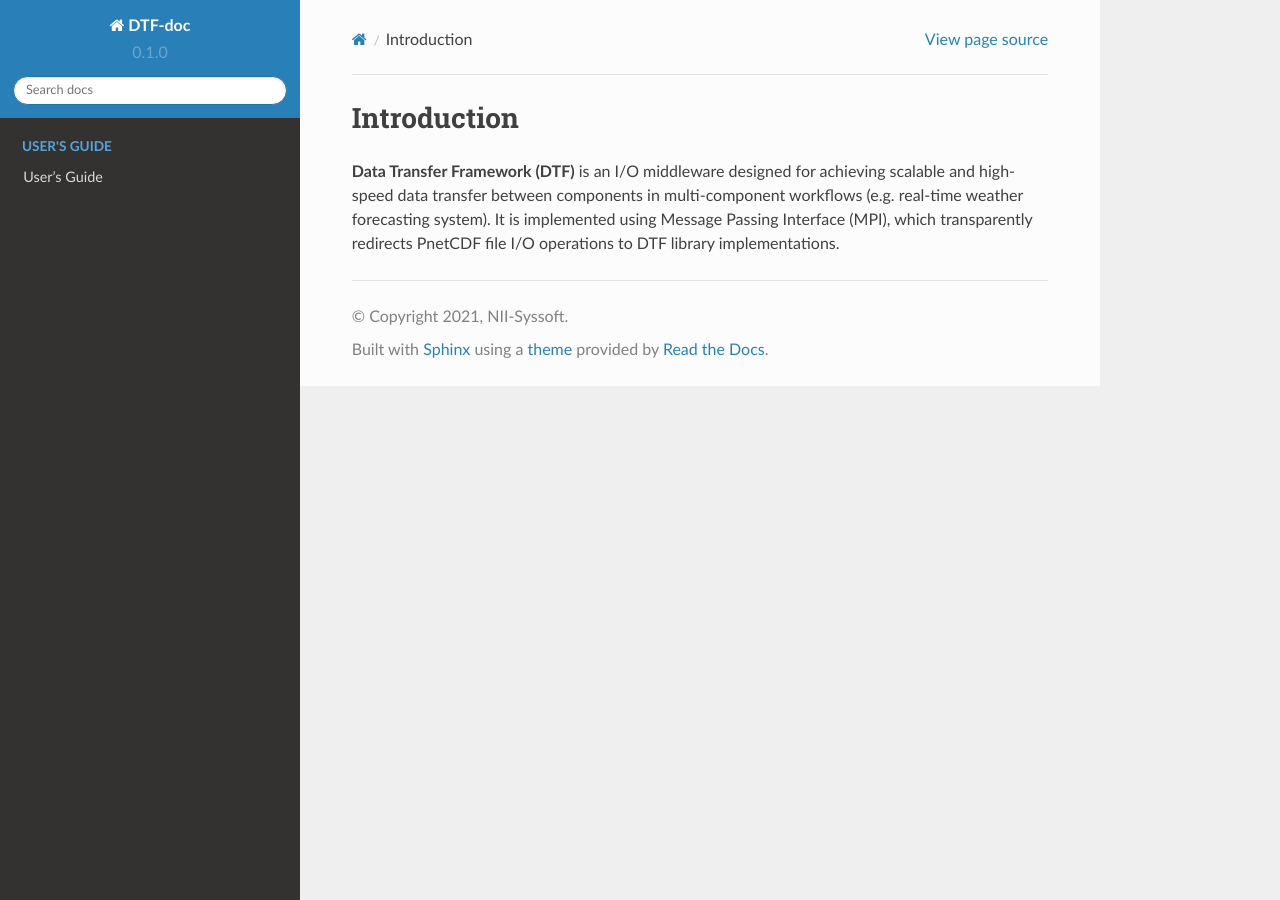
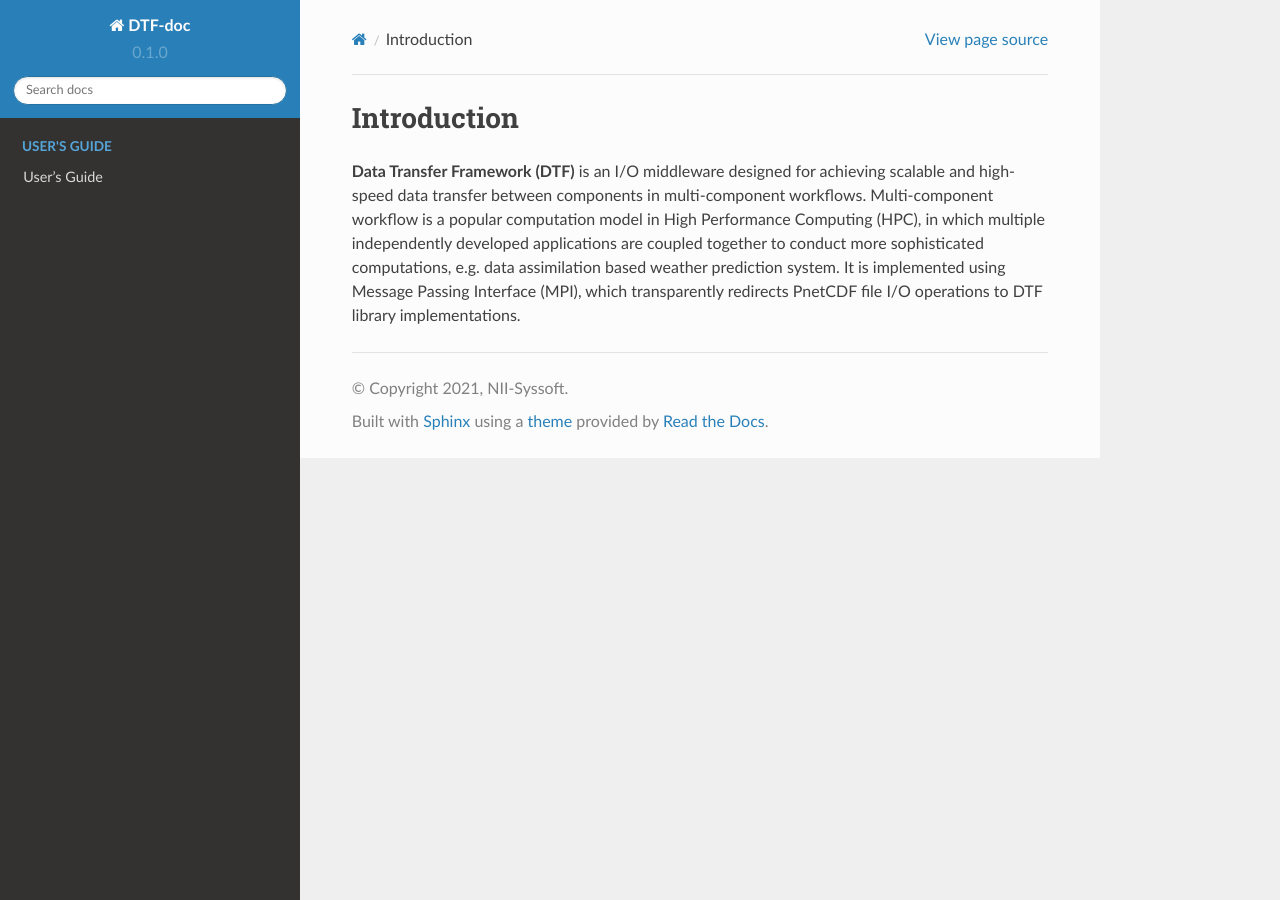
Before and after one commit to yjie2366/dtf-docs, a Sphinx documentation site: the page built from docs/source/intro.rst, in a window 1280 px wide. Built offline with Sphinx 7.4.7 and the Read the Docs theme 2.0.0, drawn with Linux system fonts in a browser that asks for light colours.

Commit message:
Update intro.rst

```diff
--- a/docs/source/intro.rst
+++ b/docs/source/intro.rst
@@ -1,5 +1,6 @@
 Introduction
 ============
 
-**Data Transfer Framework (DTF)** is an I/O middleware designed for achieving scalable and high-speed data transfer between components in multi-component workflows (e.g. real-time weather forecasting system).
+**Data Transfer Framework (DTF)** is an I/O middleware designed for achieving scalable and high-speed data transfer between components in multi-component workflows.
+Multi-component workflow is a popular computation model in High Performance Computing (HPC), in which multiple independently developed applications are coupled together to conduct more sophisticated computations, e.g. data assimilation based weather prediction system.
 It is implemented using Message Passing Interface (MPI), which transparently redirects PnetCDF file I/O operations to DTF library implementations.
```
